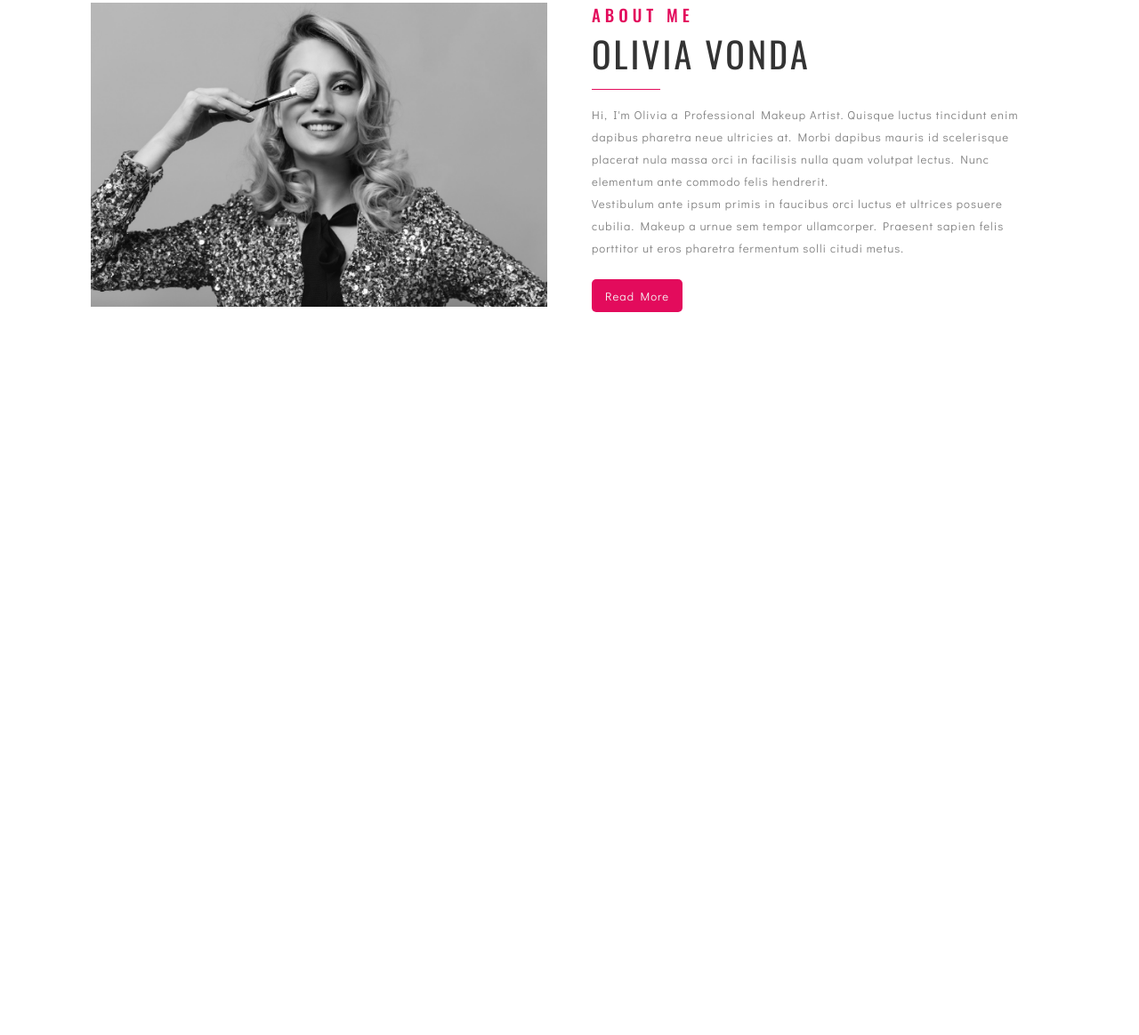
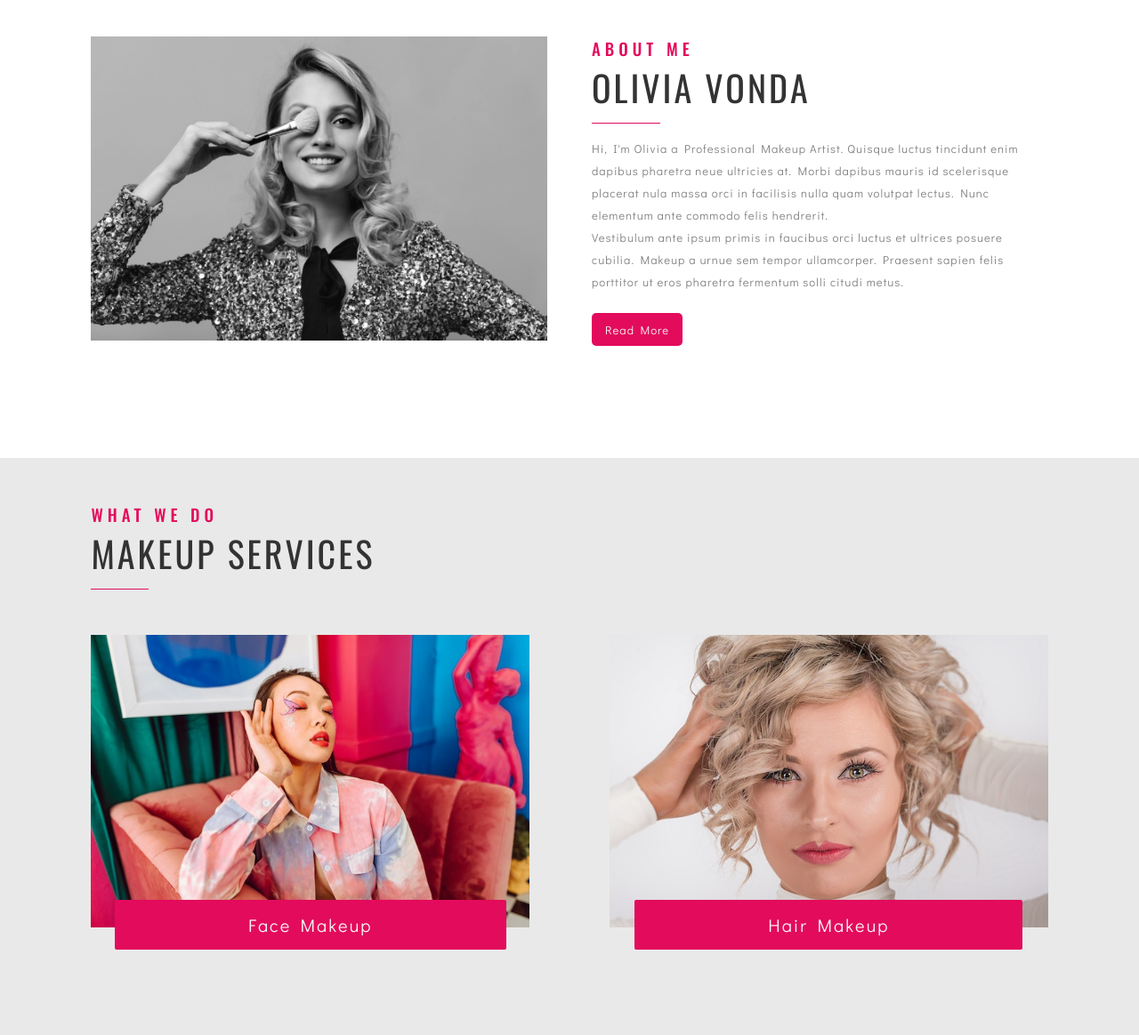
Before and after one commit to SumiyaRahman/Make-up-Website, a plain HTML site: page index.html in a window 1280 px wide. Shown: the part 861-2025 px from the top of the page at 89% size. Before the commit the page ends 1274 px from the top, so only its background shows below. Drawn offline with nearby package versions, Linux system fonts and the light colour scheme.

Commit message:
what we do

```diff
--- a/CSS/style.css
+++ b/CSS/style.css
@@ -97,7 +97,7 @@ body{
 .about-me-section{
     display: grid;
     grid-template-columns: repeat(2,1fr);
-    margin: 5% 8%;
+    margin: 8%;
     gap: 50px;
 }
 .about-me-image img{
@@ -146,6 +146,73 @@ body{
     font-weight: 500;
     border-radius: 5px;
 }
+
+/* what we do */
+.what-we-do-section{
+    background-color: #e9e9e9;
+    margin-top: 10%;
+    padding-top: 50px;
+    padding-bottom: 10px;
+}
+.what-makeup-text{
+    margin-left: 8%;
+    margin-right: 8%;
+}
+.what-makeup-text h3{
+    text-transform: uppercase;
+    font-family: 'Oswald', sans-serif;
+    font-weight: 500;
+    letter-spacing: 5px;
+    color: #E30B5C;
+}
+.what-makeup-text h1{
+    text-transform: uppercase;
+    font-family: 'Oswald', sans-serif;
+    font-weight: 400;
+    font-size: 2.5em;
+    letter-spacing: 3px;
+    color: #333;
+    margin-bottom: 10px;
+}
+.what-makeup-text hr{
+    border: none;
+    border-bottom: 1px solid #E30B5C;
+    margin-right: 94%;
+    margin-bottom: 15px;
+    transition: 3s;
+}
+.what-makeup-text hr:hover{
+    margin-right: 75%;
+}
+.what-service-image{
+    display: grid;
+    grid-template-columns: repeat(2,1fr);
+    margin: 4% 8%;
+    gap: 90px;
+}
+.makeup-service img{
+    width: 100%;
+    transition: 2s;
+}
+.makeup-service img:hover{
+    filter: grayscale(100%);
+}
+.makeup-type{
+    display: flex;
+    justify-content: center;
+}
+.makeup-type p{
+    background-color: #E30B5C;
+    display: inline;
+    padding: 15px 150px;
+    position: relative;
+    bottom: 35px;
+    border-radius: 2px;
+    color: #f5f5f5;
+    font-size: 20px;
+    font-weight: 500;
+    letter-spacing: 2px;
+}
 /* media query */
 @media screen and (max-width:767px) {
     .nav-bar{
@@ -168,6 +235,18 @@ body{
         grid-template-columns: repeat(1,1fr);
         margin: 5% 8%;
         gap: 50px;
+    }
+
+    /* what we do */
+    .what-service-image{
+        display: grid;
+        grid-template-columns: repeat(1,1fr);
+        margin: 2%;
+        gap: 50px;
+    }
+    .what-makeup-text{
+        margin-left: 2%;
+        margin-right: 2%;
     }
 }
 
@@ -193,4 +272,15 @@ body{
         margin: 5% 8%;
         gap: 50px;
     }
+    /* what se do */
+    .what-service-image{
+        display: grid;
+        grid-template-columns: repeat(1,1fr);
+        margin: 2%;
+        gap: 50px;
+    }
+    .what-makeup-text{
+        margin-left: 2%;
+        margin-right: 2%;
+    }
 }
--- a/index.html
+++ b/index.html
@@ -67,5 +67,30 @@
             <a href="#">Read More</a>
         </div>
     </div>
+    <!-- about me end -->
+
+    <!-- what we do start -->
+    <div class="what-we-do-section">
+        <div class="what-makeup-text">
+            <h3>what we do</h3>
+            <h1>makeup services</h1>
+            <hr>
+        </div>
+        <div class="what-service-image">
+            <div class="makeup-service">
+                <img src="./Image/face.jpg" alt="">
+                <div class="makeup-type">
+                    <p>Face Makeup</p>
+                </div>
+            </div>
+            <div class="makeup-service">
+                <img src="./Image/hair.jpg" alt="">
+                <div class="makeup-type">
+                    <p>Hair Makeup</p>
+                </div>
+            </div>
+        </div>
+    </div>
+    <!-- what we do end -->
 </body>
 </html>
```
Also changed, not shown: Image/face.jpg (added), Image/hair.jpg (added), 1 other file.
